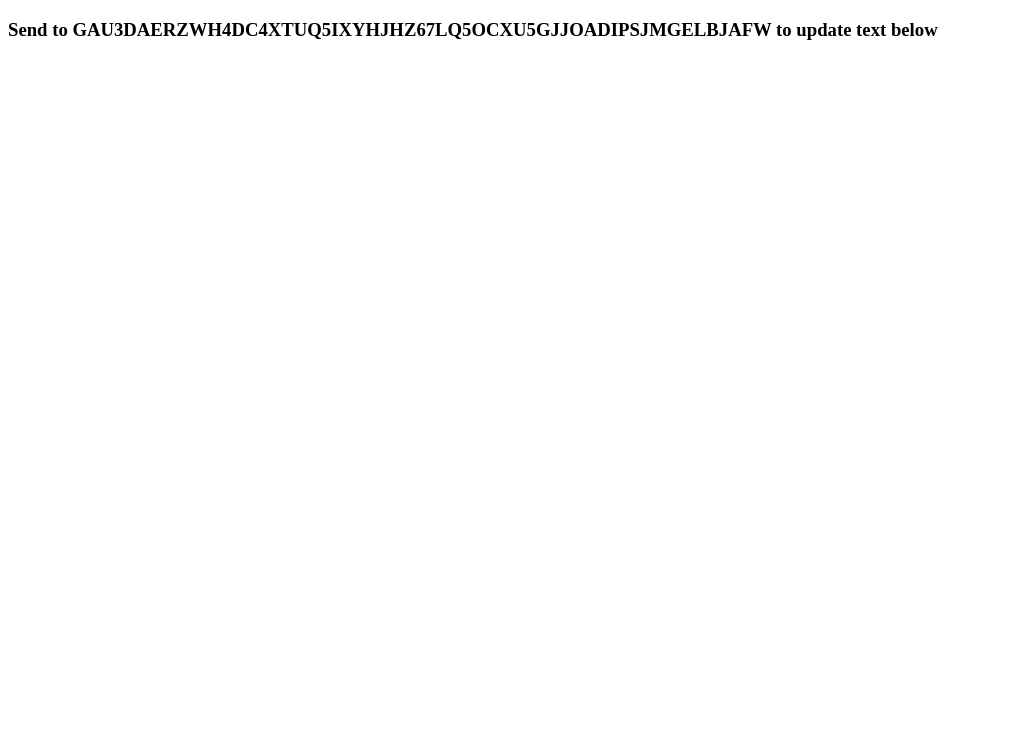
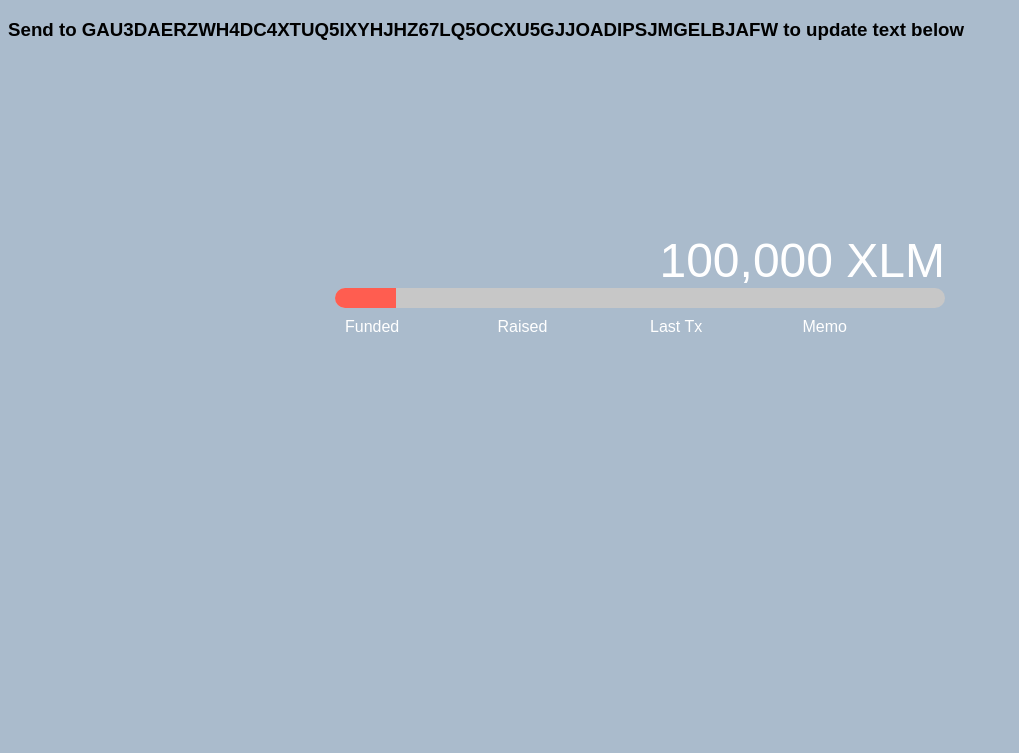
Before and after one commit to jobsjoys/py-stellar-xlm, a Flask app: page / in a window 1280 px wide. Shown: the top 753 px of the page, without its empty margins (0-1019 px from the left). Before the commit the page ends 40 px from the top, so only its background shows below. Run offline with Flask 2, Linux system fonts and the light colour scheme; some libraries are stand-ins or nearby versions.

Commit message:
Donation thermometer interfacing with XLM account

```diff
--- a/from-to-acc.py
+++ b/from-to-acc.py
@@ -1,11 +1,11 @@
 from stellar_base.builder import Builder
-seed = "SDEYJDC2TP6T7LMF5E2GVEYWHNNM3BFLRLU2HPMXVXHOCWQQVBYFUXBG"
+seed = "SANYOBAAZ26YNCIRMMCBFX6IIDPFLNYA4WTXNTAXWE77XIG5UXMYV5CR"
 builder = Builder(secret=seed)
 # builder = Builder(secret=seed, network='public') for LIVENET
 
 bob_address = 'GAU3DAERZWH4DC4XTUQ5IXYHJHZ67LQ5OCXU5GJJOADIPSJMGELBJAFW'
-builder.append_payment_op(bob_address, '1', 'XLM')
-builder.add_text_memo("#AABBCC") # string length <= 28 bytes
+builder.append_payment_op(bob_address, '696', 'XLM')
+builder.add_text_memo("I AM A LEGEND") # string length <= 28 bytes
 builder.sign()
 
 # Uses an internal horizon instance to submit over the network
--- /dev/null
+++ b/static/css/main.css
@@ -0,0 +1,68 @@
+body * {
+	font-family: 'Nunito', sans-serif;
+	box-sizing: border-box;
+}
+
+body {
+	background-color: #AABBCC;
+}
+
+#countdown-wrap {
+  width: 100%;
+  height: 300px;
+  //border: 1px solid black;
+  padding: 20px;
+  font-family: arial;
+  max-width: 650px;
+  margin: 150px auto 300px;
+}
+
+#goal {
+  font-size: 48px;
+  text-align: right;
+  color: #FFF;
+  @media only screen and (max-width : 640px) {
+    text-align: center;
+  }
+
+}
+
+#glass {
+  width: 100%;
+  height: 20px;
+  background: #c7c7c7;
+  border-radius: 10px;
+  float: left;
+  overflow: hidden;
+}
+
+#progress {
+  float: left;
+  width: 10%;
+  height: 20px;
+  background: #FF5D50;
+  z-index: 333;
+  //border-radius: 5px;
+}
+
+.goal-stat {
+  width: 25%;
+  //height: 30px;
+  padding: 10px;
+  float: left;
+  margin: 0;
+  color: #FFF;
+
+  @media only screen and (max-width : 640px) {
+    width: 50%;
+    text-align: center;
+  }
+}
+
+.goal-number, .goal-label {
+  display: block;
+}
+
+.goal-number {
+  font-weight: bold;
+}
--- a/static/js/application.js
+++ b/static/js/application.js
@@ -8,7 +8,13 @@
         console.log('Balance: '  + msg.balance + ' XLM | Last tx: ' + msg.amount + ' ' + msg.asset_code + ' | Memo: ' + msg.memo);
 
         $('#label').html('Balance: '  + msg.balance + ' XLM | Last tx: ' + msg.amount + ' ' + msg.asset_code + ' | Memo: ' + msg.memo);
-        $('body').css('background-color',msg.memo);
+        //$('body').css('background-color',msg.memo);
+        $('#funded').html(Math.floor((msg.balance/100000)*100) + '%');
+        $('#progress').css('width',Math.floor((msg.balance/100000)*100) + '%');
+        $('#raised').html(msg.balance + ' XLM');
+        $('#last_tx').html(msg.amount + ' ' + msg.asset_code);
+        $('#memo').html(msg.memo);
+
     });
 
 });
--- a/templates/index.html
+++ b/templates/index.html
@@ -3,7 +3,8 @@
     <head>
         <script src="//code.jquery.com/jquery-3.3.1.min.js"></script>
         <script type="text/javascript" src="//cdnjs.cloudflare.com/ajax/libs/socket.io/1.3.6/socket.io.min.js"></script>
-        <script src="static/js/application.js?v=4"></script>
+        <script src="static/js/application.js?v=0"></script>
+        <link rel="stylesheet" href="{{ url_for('static', filename='css/main.css') }}"/>
 
     </head>
     <body>
@@ -12,5 +13,31 @@
             <div id="label"></div>
         </h3>
 
+
+            <div id=countdown-wrap>
+              <div id="goal">100,000 XLM</div>
+              <div id="glass">
+                <div id="progress">
+                </div>
+              </div>
+              <div class="goal-stat">
+                <span class="goal-number"><div id="funded"></div></span>
+                <span class="goal-label">Funded</span>
+              </div>
+              <div class="goal-stat">
+                <span class="goal-number"><div id="raised"></div></span>
+                <span class="goal-label">Raised</span>
+              </div>
+              <div class="goal-stat">
+                <span class="goal-number"><div id="last_tx"></div></span>
+                <span class="goal-label">Last Tx</span>
+              </div>
+              <div class="goal-stat">
+                <span class="goal-number"><div id="memo"></div></span>
+                <span class="goal-label">Memo</span>
+              </div>
+            </div>
+
+
     </body>
 </html>
```
